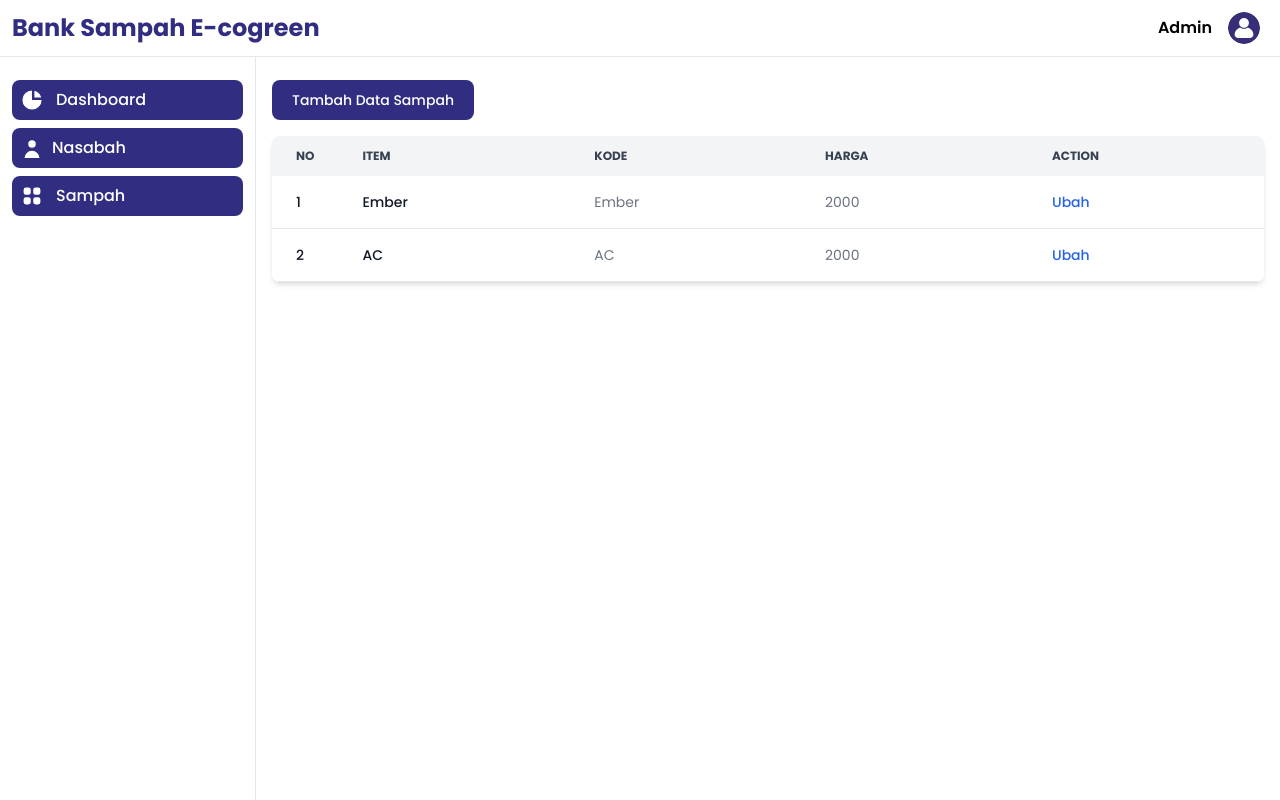
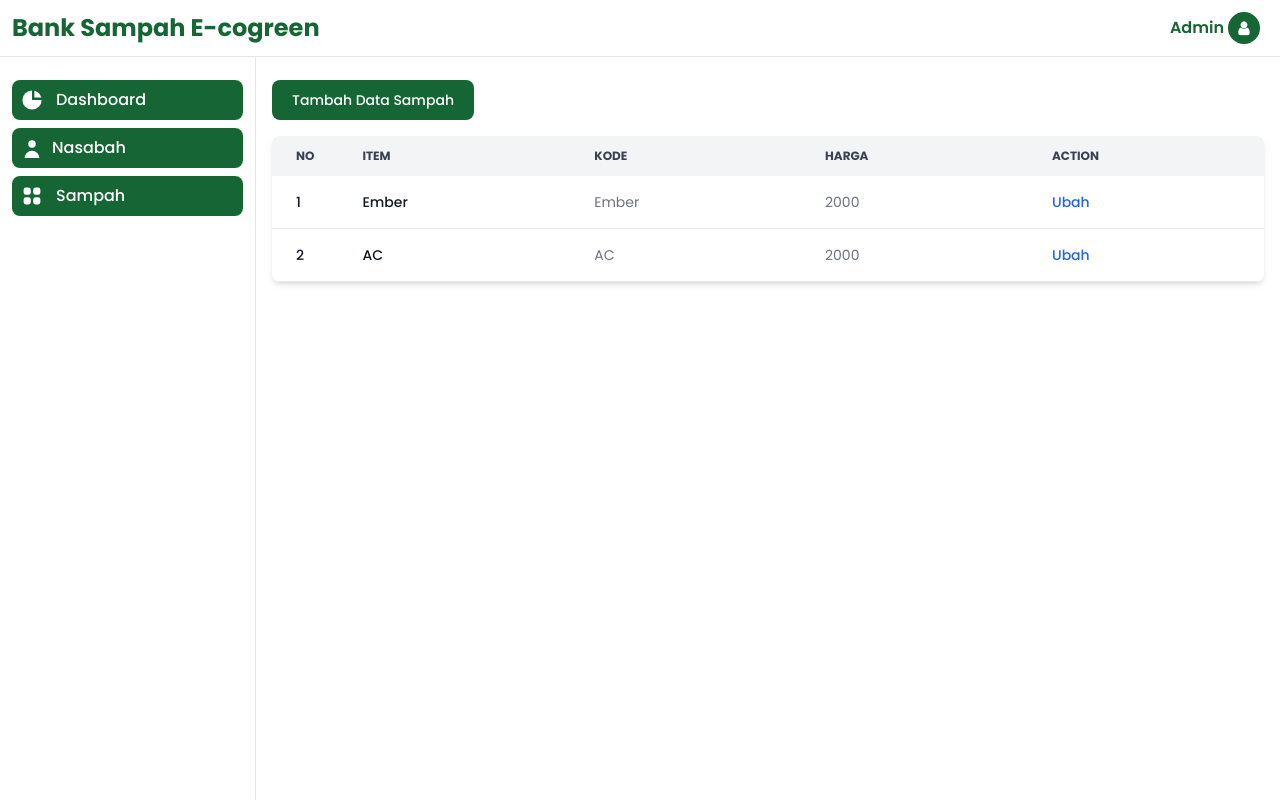
Before and after one commit to rosnawati30/bank-sampah, a PHP site: the page made by app/Views/sampah/sampah_show.php in a window 1280 px wide. Run offline with PHP 8.4, Linux system fonts and the light colour scheme; the template is opened without the code that fills it, so the values that code supplies are empty; some libraries are stand-ins or nearby versions.

Commit message:
change color fix icon

```diff
--- a/app/Views/nasabah/nasabah_show.php
+++ b/app/Views/nasabah/nasabah_show.php
@@ -6,7 +6,7 @@
 
     <div class="w-full flex items-center justify-between">
         <div class="flex-none">
-            <button type="button" class="text-white bg-indigo-900 hover:bg-indigo-500 focus:ring-4 focus:ring-blue-300 font-medium rounded-lg text-sm px-5 py-2.5 mb-4 focus:outline-none">
+            <button type="button" class="text-white bg-green-800 hover:bg-indigo-500 focus:ring-4 focus:ring-blue-300 font-medium rounded-lg text-sm px-5 py-2.5 mb-4 focus:outline-none">
             <a href="nasabah_add">
                 Tambah Data Nasabah
             </a>
--- a/app/Views/sampah/sampah_show.php
+++ b/app/Views/sampah/sampah_show.php
@@ -6,7 +6,7 @@
 
     <div class="w-full flex items-center justify-between">
         <div class="flex-none">
-            <button type="button" class="text-white bg-indigo-900 hover:bg-indigo-500 focus:ring-4 focus:ring-blue-300 font-medium rounded-lg text-sm px-5 py-2.5 mb-4 focus:outline-none">
+            <button type="button" class="text-white bg-green-800 hover:bg-indigo-500 focus:ring-4 focus:ring-blue-300 font-medium rounded-lg text-sm px-5 py-2.5 mb-4 focus:outline-none">
             <a href="sampah_add">
                 Tambah Data Sampah
             </a>
--- a/app/Views/template/sidebar.php
+++ b/app/Views/template/sidebar.php
@@ -10,14 +10,14 @@
                     </svg>
                 </button>
                 <!-- <img src="/img/logosvg.svg" class="h-8 mr-3" alt="Logo" /> -->
-                <span class="self-center text-xl font-bold text-indigo-900 sm:text-2xl whitespace-nowrap"> Bank Sampah E-cogreen </span>
+                <span class="self-center text-xl font-bold text-green-800 sm:text-2xl whitespace-nowrap"> Bank Sampah E-cogreen </span>
                 </a>
             </div>
 
             <div class="flex items-center">
-                <span class="flex items-center align-middle font-semibold text-m m-1"> Admin </span>
-                <div class="flex items-center ml-3">
-                    <img class="w-8 h-8 rounded-full" src="/image/profilesvg.svg" alt="user photo">
+                <span class="flex items-center align-middle font-semibold text-green-800 text-m m-1 "> Admin </span>
+                <div class="w-8 h-8 flex items-center justify-center rounded-full bg-green-800 ">
+                  <i class="fa fa-user" style='color:white' aria-hidden="true"></i>
                 </div>
             </div>
 
@@ -29,19 +29,19 @@
    <div class="h-full px-3 pb-4 overflow-y-auto bg-white">
       <ul class="space-y-2 font-medium">
         <li>
-            <a href="/" class="flex items-center p-2 text-gray-900 rounded-lg hover:bg-gray-100 <?= url_is('/') ? 'bg-indigo-900 text-white hover:bg-indigo-900' : ''; ?>">
+            <a href="/" class="flex items-center p-2 text-gray-900 rounded-lg hover:bg-gray-100 <?= url_is('/') ? 'bg-green-800 text-white hover:bg-green-800' : ''; ?>">
                <svg aria-hidden="true" class="w-6 h-6 text-gray-500 transition duration-75 group-hover:text-gray-900 <?= url_is('/') ? 'text-white' : ''; ?>" fill="currentColor" viewBox="0 0 20 20" xmlns="http://www.w3.org/2000/svg"><path d="M2 10a8 8 0 018-8v8h8a8 8 0 11-16 0z"></path><path d="M12 2.252A8.014 8.014 0 0117.748 8H12V2.252z"></path></svg>
                <span class="ml-3">Dashboard</span>
             </a>
          </li>
          <li>
-            <a href="/nasabah" class="flex items-center p-2 text-gray-900 rounded-lg hover:bg-gray-100 <?= url_is('/nasabah') ? 'bg-indigo-900 text-white hover:bg-indigo-900' : ''; ?>">
+            <a href="/nasabah" class="flex items-center p-2 text-gray-900 rounded-lg hover:bg-gray-100 <?= url_is('/nasabah') ? 'bg-green-800 text-white hover:bg-green-800' : ''; ?>">
                <svg aria-hidden="true" stroke-width="1.5" class="flex-shrink-0 size-5 text-gray-500 transition duration-75 group-hover:text-gray-900 <?= url_is('/nasabah') ? 'text-white' : ''; ?>" fill="currentColor" viewBox="0 0 20 20" xmlns="http://www.w3.org/2000/svg"><path stroke-linecap="round" stroke-linejoin="round" d="M15.75 6a3.75 3.75 0 1 1-7.5 0 3.75 3.75 0 0 1 7.5 0ZM4.501 20.118a7.5 7.5 0 0 1 14.998 0A17.933 17.933 0 0 1 12 21.75c-2.676 0-5.216-.584-7.499-1.632Z" /></svg>
                <span class="ml-3"> Nasabah </span>
             </a>
          </li>
          <li>
-            <a href="/sampah" class="flex items-center p-2 text-gray-900 rounded-lg hover:bg-gray-100 <?= url_is('/sampah') ? 'bg-indigo-900 text-white hover:bg-indigo-900' : ''; ?>">
+            <a href="/sampah" class="flex items-center p-2 text-gray-900 rounded-lg hover:bg-gray-100 <?= url_is('/sampah') ? 'bg-green-800 text-white hover:bg-green-800' : ''; ?>">
                <svg aria-hidden="true" class="flex-shrink-0 size-6 text-gray-500 transition duration-75 group-hover:text-gray-900 <?= url_is('/sampah') ? 'text-white' : ''; ?>" fill="currentColor" viewBox="0 0 20 20" xmlns="http://www.w3.org/2000/svg"><path d="M5 3a2 2 0 00-2 2v2a2 2 0 002 2h2a2 2 0 002-2V5a2 2 0 00-2-2H5zM5 11a2 2 0 00-2 2v2a2 2 0 002 2h2a2 2 0 002-2v-2a2 2 0 00-2-2H5zM11 5a2 2 0 012-2h2a2 2 0 012 2v2a2 2 0 01-2 2h-2a2 2 0 01-2-2V5zM11 13a2 2 0 012-2h2a2 2 0 012 2v2a2 2 0 01-2 2h-2a2 2 0 01-2-2v-2z"></path></svg>
                <span class="flex-1 ml-3 whitespace-nowrap"> Sampah </span>
             </a>
```
